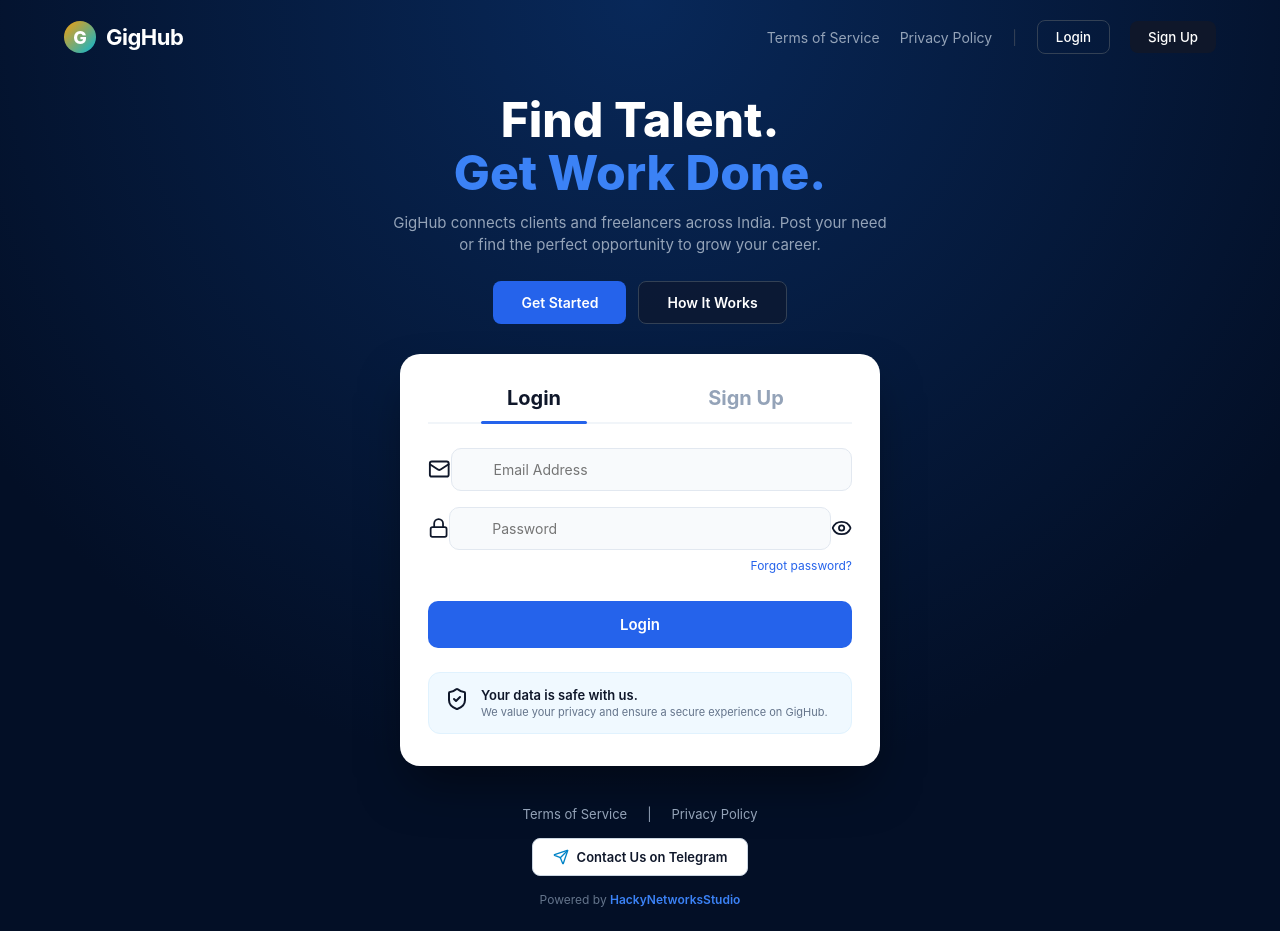
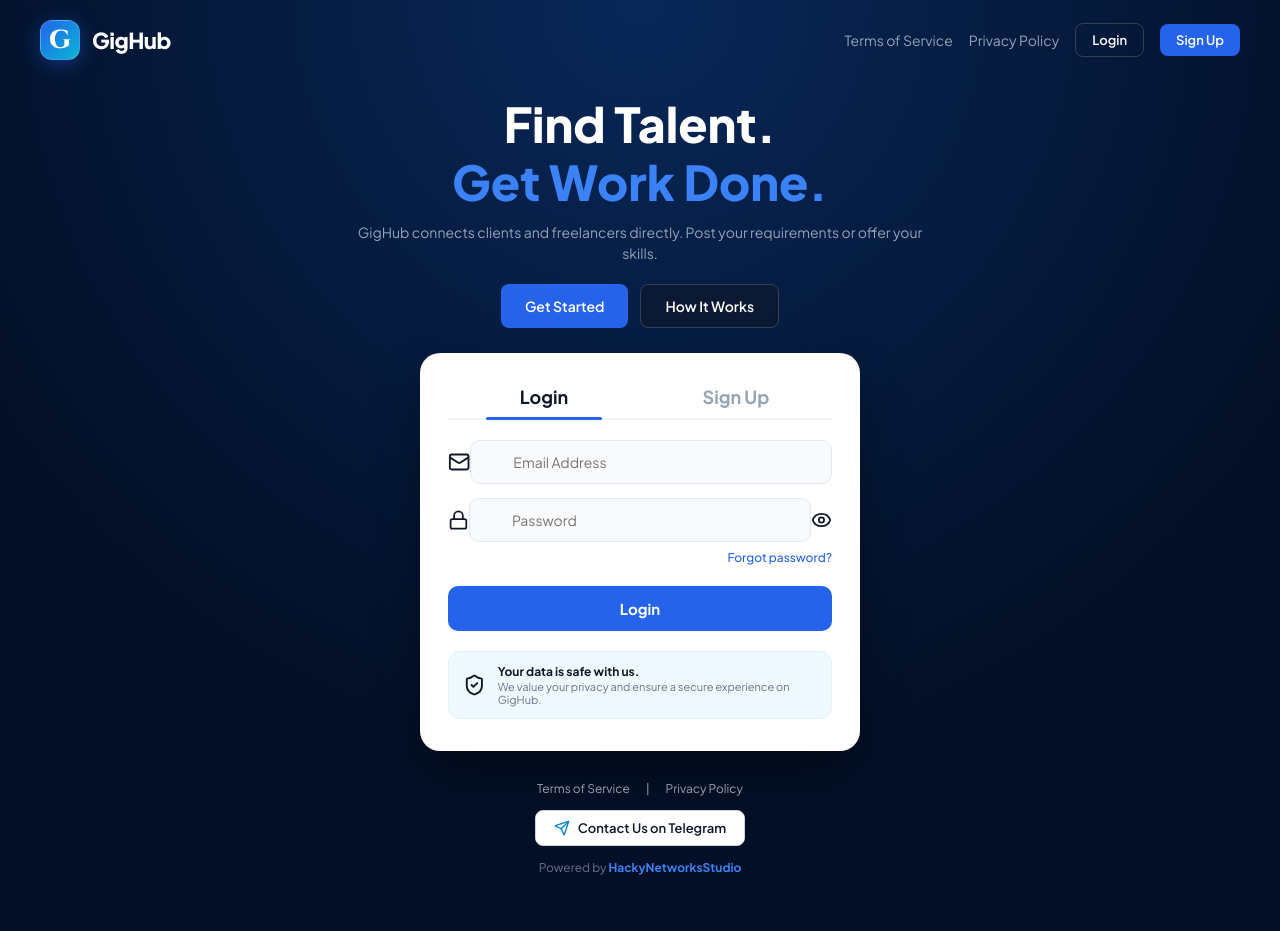
Before and after one commit to Hacky842/GigHub, a Flask app: page / in a window 1280 px wide. After the commit the page ends 875 px from the top, so only its background shows below. Run offline with Flask 3, Linux system fonts and the light colour scheme.

Commit message:
Updated stylish logo, dynamic client skills filter, and fully functional responsive UI

```diff
--- a/templates/index.html
+++ b/templates/index.html
@@ -7,7 +7,9 @@
     <!-- Lucide Icons -->
     <script src="https://unpkg.com/lucide@latest"></script>
     <style>
-        * { box-sizing: border-box; margin: 0; padding: 0; font-family: -apple-system, BlinkMacSystemFont, "Segoe UI", Roboto, sans-serif; }
+        @import url('https://fonts.googleapis.com/css2?family=Cinzel:wght@800&family=Plus+Jakarta+Sans:wght@400;500;600;700;800&display=swap');
+
+        * { box-sizing: border-box; margin: 0; padding: 0; font-family: 'Plus Jakarta Sans', -apple-system, sans-serif; }
 
         body {
             background-color: #030f26;
@@ -18,13 +20,14 @@
             flex-direction: column;
             justify-content: space-between;
             align-items: center;
+            padding: 0 16px;
         }
 
         /* Top Navbar */
         header {
             width: 100%;
             max-width: 1200px;
-            padding: 20px 24px;
+            padding: 20px 0;
             display: flex;
             justify-content: space-between;
             align-items: center;
@@ -33,69 +36,82 @@
         .logo-container {
             display: flex;
             align-items: center;
-            gap: 10px;
+            gap: 12px;
+            cursor: pointer;
         }
 
+        /* Stylish Font Logo G */
         .logo-icon {
-            width: 32px;
-            height: 32px;
-            background: linear-gradient(135deg, #f59e0b, #06b6d4);
-            border-radius: 50%;
+            width: 40px;
+            height: 40px;
+            background: linear-gradient(135deg, #2563eb, #06b6d4);
+            border-radius: 12px;
             display: flex;
             align-items: center;
             justify-content: center;
+            font-family: 'Cinzel', serif;
             font-weight: 800;
             color: #fff;
-            font-size: 18px;
+            font-size: 26px;
+            box-shadow: 0 4px 20px rgba(37, 99, 235, 0.4);
+            border: 1px solid rgba(255, 255, 255, 0.2);
         }
 
-        .logo-text { font-size: 22px; font-weight: 700; letter-spacing: -0.5px; }
+        .logo-text { font-size: 22px; font-weight: 800; letter-spacing: -0.5px; }
 
-        .top-nav { display: flex; align-items: center; gap: 20px; font-size: 14px; }
-        .top-nav a { color: #94a3b8; text-decoration: none; }
-        .top-nav a:hover { color: #fff; }
+        .top-nav { display: flex; align-items: center; gap: 16px; font-size: 14px; }
+        .top-nav a { color: #94a3b8; text-decoration: none; display: none; }
+
+        @media (min-width: 640px) {
+            .top-nav a { display: inline-block; }
+        }
 
         .btn-top-outline {
             background: transparent;
             border: 1px solid #334155;
             color: #fff;
-            padding: 8px 18px;
+            padding: 8px 16px;
             border-radius: 8px;
-            font-weight: 500;
+            font-weight: 600;
+            font-size: 13px;
             cursor: pointer;
         }
 
         .btn-top-filled {
-            background: #0f172a;
+            background: #2563eb;
             border: none;
             color: #fff;
-            padding: 8px 18px;
+            padding: 8px 16px;
             border-radius: 8px;
-            font-weight: 500;
+            font-weight: 600;
+            font-size: 13px;
             cursor: pointer;
         }
 
-        /* Hero Text */
+        /* Hero Text Area */
         .hero-section {
             text-align: center;
-            margin: 20px 0 30px;
-            padding: 0 20px;
+            margin: 15px 0 25px;
+            max-width: 600px;
         }
 
         .hero-title {
-            font-size: 48px;
+            font-size: 34px;
             font-weight: 800;
-            line-height: 1.1;
+            line-height: 1.2;
             margin-bottom: 12px;
+        }
+
+        @media (min-width: 640px) {
+            .hero-title { font-size: 48px; }
         }
 
         .hero-title span { color: #3b82f6; }
 
         .hero-subtitle {
             color: #94a3b8;
-            font-size: 15px;
-            max-width: 500px;
-            margin: 0 auto 24px;
+            font-size: 14px;
+            margin: 0 auto 20px;
             line-height: 1.5;
         }
 
@@ -109,7 +125,7 @@
             background: #2563eb;
             color: #fff;
             border: none;
-            padding: 12px 28px;
+            padding: 12px 24px;
             border-radius: 8px;
             font-weight: 600;
             font-size: 14px;
@@ -120,37 +136,41 @@
             background: rgba(15, 23, 42, 0.6);
             border: 1px solid #334155;
             color: #fff;
-            padding: 12px 28px;
+            padding: 12px 24px;
             border-radius: 8px;
             font-weight: 600;
             font-size: 14px;
             cursor: pointer;
         }
 
-        /* Clean White Auth Card Exact Like Image */
+        /* Responsive Mobile Friendly Auth Card */
         .auth-card {
             background: #ffffff;
             color: #0f172a;
-            width: 90%;
-            max-width: 480px;
+            width: 100%;
+            max-width: 440px;
             border-radius: 20px;
-            padding: 32px 28px;
+            padding: 24px 20px;
             box-shadow: 0 25px 50px -12px rgba(0, 0, 0, 0.5);
-            margin-bottom: 40px;
+            margin-bottom: 30px;
         }
 
-        /* Tab Bar (Swaps between Login and Sign Up) */
+        @media (min-width: 640px) {
+            .auth-card { padding: 32px 28px; }
+        }
+
+        /* Tab Bar */
         .tab-bar {
             display: flex;
             border-bottom: 2px solid #f1f5f9;
-            margin-bottom: 24px;
+            margin-bottom: 20px;
         }
 
         .tab-item {
             flex: 1;
             text-align: center;
-            padding-bottom: 12px;
-            font-size: 20px;
+            padding-bottom: 10px;
+            font-size: 18px;
             font-weight: 700;
             color: #94a3b8;
             cursor: pointer;
@@ -158,32 +178,29 @@
             transition: all 0.2s ease;
         }
 
-        .tab-item.active {
-            color: #0f172a;
-        }
+        .tab-item.active { color: #0f172a; }
 
         .tab-item.active::after {
             content: '';
             position: absolute;
             bottom: -2px;
-            left: 25%;
-            width: 50%;
+            left: 20%;
+            width: 60%;
             height: 3px;
             background: #2563eb;
             border-radius: 2px;
         }
 
         .form-group {
-            margin-bottom: 16px;
-            position: relative;
+            margin-bottom: 14px;
         }
 
         .form-group label {
             display: block;
             font-size: 12px;
             color: #64748b;
-            margin-bottom: 4px;
-            font-weight: 500;
+            margin-bottom: 5px;
+            font-weight: 600;
         }
 
         .input-wrapper {
@@ -192,12 +209,21 @@
             align-items: center;
         }
 
-        .input-wrapper i {
+        .input-wrapper i.icon-left {
             position: absolute;
             left: 14px;
             color: #94a3b8;
             width: 18px;
             height: 18px;
+        }
+
+        .input-wrapper i.icon-right {
+            position: absolute;
+            right: 14px;
+            color: #94a3b8;
+            width: 18px;
+            height: 18px;
+            cursor: pointer;
         }
 
         .input-wrapper input, .input-wrapper select {
@@ -223,58 +249,57 @@
             font-size: 12px;
             color: #2563eb;
             text-decoration: none;
-            margin-top: -8px;
-            margin-bottom: 20px;
+            margin-top: -6px;
+            margin-bottom: 16px;
+            font-weight: 500;
         }
 
         .btn-submit {
             width: 100%;
-            padding: 14px;
+            padding: 13px;
             background: #2563eb;
             color: #fff;
             border: none;
             border-radius: 10px;
-            font-weight: 600;
+            font-weight: 700;
             font-size: 15px;
             cursor: pointer;
-            margin-top: 8px;
+            margin-top: 5px;
         }
 
         .btn-submit:hover { background: #1d4ed8; }
 
-        /* Security Notice Box */
         .security-box {
-            margin-top: 24px;
+            margin-top: 20px;
             background: #f0f9ff;
             border: 1px solid #e0f2fe;
             border-radius: 12px;
-            padding: 14px 16px;
+            padding: 12px 14px;
             display: flex;
-            align-items: flex-start;
+            align-items: center;
             gap: 12px;
         }
 
-        .security-box i { color: #0284c7; width: 22px; height: 22px; margin-top: 2px; }
-        .security-text h4 { font-size: 13px; font-weight: 600; color: #0f172a; }
-        .security-text p { font-size: 11px; color: #64748b; margin-top: 2px; }
+        .security-box i { color: #0284c7; width: 22px; height: 22px; flex-shrink: 0; }
+        .security-text h4 { font-size: 12px; font-weight: 700; color: #0f172a; }
+        .security-text p { font-size: 11px; color: #64748b; margin-top: 1px; }
 
         .panel-content { display: none; }
         .panel-content.active { display: block; }
 
-        /* Footer */
         footer {
             width: 100%;
             text-align: center;
-            padding-bottom: 24px;
+            padding-bottom: 20px;
         }
 
         .footer-links {
             display: flex;
             justify-content: center;
-            gap: 20px;
-            font-size: 13px;
+            gap: 16px;
+            font-size: 12px;
             color: #94a3b8;
-            margin-bottom: 16px;
+            margin-bottom: 14px;
         }
 
         .footer-links a { color: #94a3b8; text-decoration: none; }
@@ -283,7 +308,7 @@
             background: #ffffff;
             color: #0f172a;
             border: 1px solid #cbd5e1;
-            padding: 10px 20px;
+            padding: 9px 18px;
             border-radius: 8px;
             font-size: 13px;
             font-weight: 600;
@@ -292,25 +317,24 @@
             gap: 8px;
             cursor: pointer;
             text-decoration: none;
-            margin-bottom: 16px;
+            margin-bottom: 14px;
         }
 
         .powered-by { font-size: 12px; color: #64748b; }
-        .powered-by span { color: #3b82f6; font-weight: 600; }
+        .powered-by span { color: #3b82f6; font-weight: 700; }
     </style>
 </head>
 <body>
 
     <!-- Header -->
     <header>
-        <div class="logo-container">
+        <div class="logo-container" onclick="location.reload()">
             <div class="logo-icon">G</div>
             <span class="logo-text">GigHub</span>
         </div>
         <div class="top-nav">
             <a href="#">Terms of Service</a>
             <a href="#">Privacy Policy</a>
-            <span style="color: #334155;">|</span>
             <button class="btn-top-outline" onclick="switchTab('login')">Login</button>
             <button class="btn-top-filled" onclick="switchTab('signup')">Sign Up</button>
         </div>
@@ -320,18 +344,17 @@
     <div class="hero-section">
         <h1 class="hero-title">Find Talent.<br><span>Get Work Done.</span></h1>
         <p class="hero-subtitle">
-            GigHub connects clients and freelancers across India. Post your need or find the perfect opportunity to grow your career.
+            GigHub connects clients and freelancers directly. Post your requirements or offer your skills.
         </p>
         <div class="hero-buttons">
             <button class="btn-primary" onclick="switchTab('signup')">Get Started</button>
-            <button class="btn-secondary">How It Works</button>
+            <button class="btn-secondary" onclick="document.querySelector('.auth-card').scrollIntoView({behavior: 'smooth'})">How It Works</button>
         </div>
     </div>
 
-    <!-- Auth Card Container -->
+    <!-- Main Auth Card -->
     <div class="auth-card">
 
-        <!-- Toggle Tabs -->
         <div class="tab-bar">
             <div class="tab-item active" id="loginTab" onclick="switchTab('login')">Login</div>
             <div class="tab-item" id="signupTab" onclick="switchTab('signup')">Sign Up</div>
@@ -339,23 +362,23 @@
 
         <!-- LOGIN FORM -->
         <div id="loginPanel" class="panel-content active">
-            <form onsubmit="event.preventDefault();">
+            <form onsubmit="handleAuth(event, 'login')">
                 <div class="form-group">
                     <div class="input-wrapper">
-                        <i data-lucide="mail"></i>
-                        <input type="email" placeholder="Email Address" required>
+                        <i data-lucide="mail" class="icon-left"></i>
+                        <input type="email" id="login_email" placeholder="Email Address" required>
                     </div>
                 </div>
 
                 <div class="form-group">
                     <div class="input-wrapper">
-                        <i data-lucide="lock"></i>
-                        <input type="password" placeholder="Password" required>
-                        <i data-lucide="eye" style="left: auto; right: 14px; cursor: pointer;"></i>
+                        <i data-lucide="lock" class="icon-left"></i>
+                        <input type="password" id="login_pass" placeholder="Password" required>
+                        <i data-lucide="eye" class="icon-right" onclick="togglePass('login_pass')"></i>
                     </div>
                 </div>
 
-                <a href="#" class="forgot-link">Forgot password?</a>
+                <a href="#" class="forgot-link" onclick="alert('Password reset link sent to your email!')">Forgot password?</a>
 
                 <button type="submit" class="btn-submit">Login</button>
             </form>
@@ -363,43 +386,45 @@
 
         <!-- SIGN UP FORM -->
         <div id="signupPanel" class="panel-content">
-            <form onsubmit="event.preventDefault();">
+            <form onsubmit="handleAuth(event, 'signup')">
                 <div class="form-group">
                     <div class="input-wrapper">
-                        <i data-lucide="user"></i>
-                        <input type="text" placeholder="Full Name" required>
+                        <i data-lucide="user" class="icon-left"></i>
+                        <input type="text" id="signup_name" placeholder="Full Name" required>
                     </div>
                 </div>
 
                 <div class="form-group">
                     <div class="input-wrapper">
-                        <i data-lucide="mail"></i>
-                        <input type="email" placeholder="Email Address" required>
+                        <i data-lucide="mail" class="icon-left"></i>
+                        <input type="email" id="signup_email" placeholder="Email Address" required>
                     </div>
                 </div>
 
                 <div class="form-group">
                     <div class="input-wrapper">
-                        <i data-lucide="lock"></i>
-                        <input type="password" placeholder="Password" required>
-                        <i data-lucide="eye" style="left: auto; right: 14px; cursor: pointer;"></i>
+                        <i data-lucide="lock" class="icon-left"></i>
+                        <input type="password" id="signup_pass" placeholder="Password" required>
+                        <i data-lucide="eye" class="icon-right" onclick="togglePass('signup_pass')"></i>
                     </div>
                 </div>
 
                 <div class="form-group">
                     <label>I want to join as</label>
                     <div class="input-wrapper">
-                        <select>
-                            <option value="Freelancer">Freelancer</option>
-                            <option value="Client">Client</option>
+                        <i data-lucide="briefcase" class="icon-left"></i>
+                        <select id="user_role" onchange="toggleSkillsField()">
+                            <option value="Freelancer">Freelancer looking for work</option>
+                            <option value="Client">Client looking to hire</option>
                         </select>
                     </div>
                 </div>
 
-                <div class="form-group">
+                <!-- Hidden when Client is selected -->
+                <div class="form-group" id="skillsGroup">
                     <div class="input-wrapper">
-                        <i data-lucide="cog"></i>
-                        <input type="text" placeholder="Skills (e.g. Web Development, Graphic Design)">
+                        <i data-lucide="wrench" class="icon-left"></i>
+                        <input type="text" id="signup_skills" placeholder="Skills (e.g. Web Dev, Editing)">
                     </div>
                 </div>
 
@@ -455,6 +480,35 @@
                 loginPanel.classList.remove('active');
             }
         }
+
+        // Hide/Show skills dynamically based on role
+        function toggleSkillsField() {
+            const role = document.getElementById('user_role').value;
+            const skillsGroup = document.getElementById('skillsGroup');
+            if(role === 'Client') {
+                skillsGroup.style.display = 'none';
+            } else {
+                skillsGroup.style.display = 'block';
+            }
+        }
+
+        function togglePass(id) {
+            const input = document.getElementById(id);
+            if(input.type === 'password') {
+                input.type = 'text';
+            } else {
+                input.type = 'password';
+            }
+        }
+
+        function handleAuth(e, mode) {
+            e.preventDefault();
+            if(mode === 'login') {
+                alert('Logging in...');
+            } else {
+                alert('Account Created Successfully!');
+            }
+        }
     </script>
 </body>
 </html>
```
